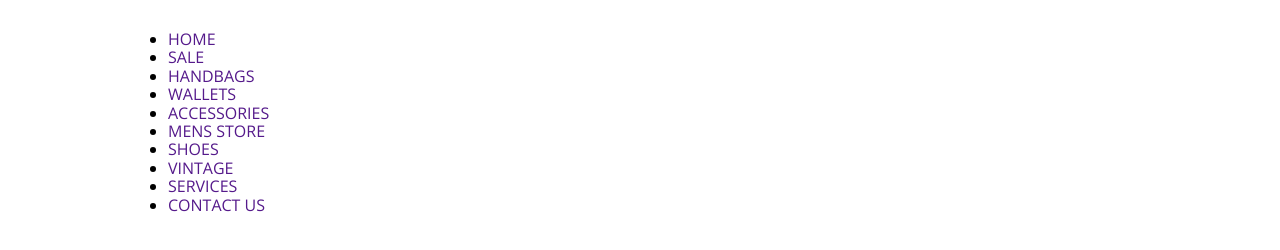
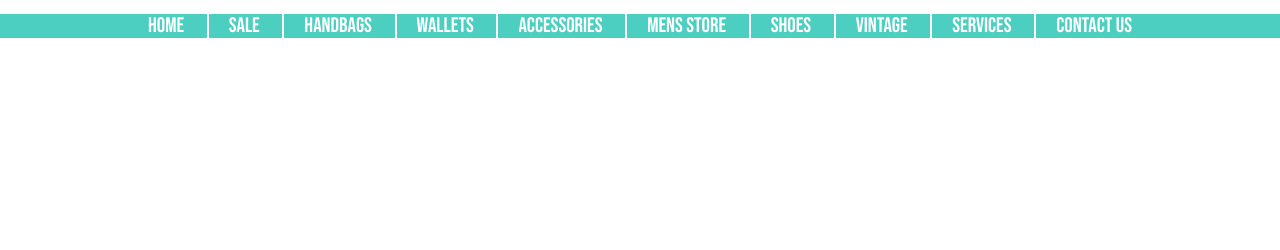
Before and after one commit to flaberfl/Landing__1, a plain HTML site: page index.html in a window 1280 px wide. Shown: the part 68-318 px from the top of the page. Drawn offline with nearby package versions, Linux system fonts and the light colour scheme.

Commit message:
ой ой ойо

```diff
--- a/css/main.css
+++ b/css/main.css
@@ -1,11 +1,15 @@
 body {
     font-family: 'Bebas Neue', cursive;
-    /* font-family: 'Open Sans', sans-serif;
-    15px 17px */
+    /*font-family: 'Open Sans', sans-serif;*/
+    /*15px 17px */
     text-transform: uppercase;
 }
 a {
     text-decoration: none;
+}
+ul, li {
+    margin: 0;
+    padding: 0;
 }
 .container {
     width: 1024px;
@@ -15,10 +19,10 @@ a {
     height: 82px;
     align-items: center;
     padding: 0 22px;
-    margin: 0 auto;
     display: flex;
     justify-content: space-between;
 }
+
 .price-logo {
     font-size: 33px;
     color: #a1a1a1;
@@ -34,5 +38,30 @@ a {
     top: -5px;
 }
 .main-navigation {
-    font-family: 'Open Sans', sans-serif;
+    background-color: #4ccfc1;
 }
+.menu-navigation {
+    display: flex;
+    justify-content: space-between;
+    font-size: 21px;
+    padding: 0 20px;
+}
+.menu-navigation > li {
+    border-left: 2px solid white;
+    padding-left: 20px;
+}
+.menu-navigation>li:first-child {
+    border: none;
+    padding-left: 0;
+}
+
+.menu-navigation a {
+    color: #fff;
+}
+.menu-navigation li {
+    list-style-type: none;
+    /*font-family: 'Open Sans', sans-serif;*/
+}
+/*.main-navigation {
+}
+*/
--- a/index.html
+++ b/index.html
@@ -17,7 +17,9 @@
                 <!-- <div class="search-logo"></div> -->
                 <div class="price-logo">$300</div>
             </div>
+        </div>
             <nav class="main-navigation">
+                <div class="container">
                 <ul class="menu-navigation">
                     <li><a href="">Home</a></li>
                     <li><a href="">Sale</a></li>
@@ -30,8 +32,9 @@
                     <li><a href="">Services</a></li>
                     <li><a href="">Contact us</a></li>
                 </ul>
+            </div>
             </nav>
-        </div>
+
     </header>
 
 </body>
```
